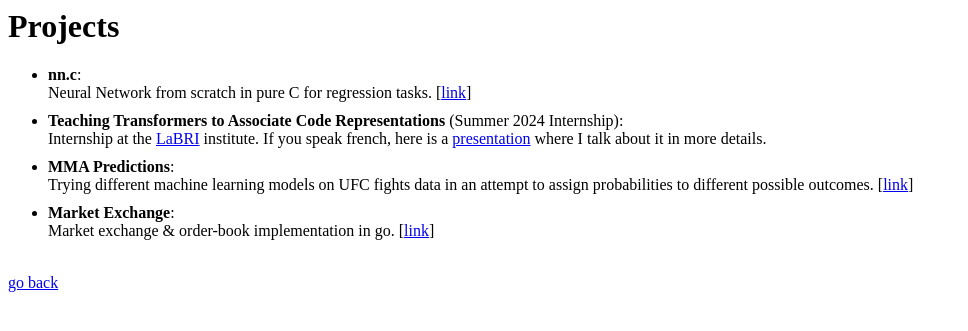
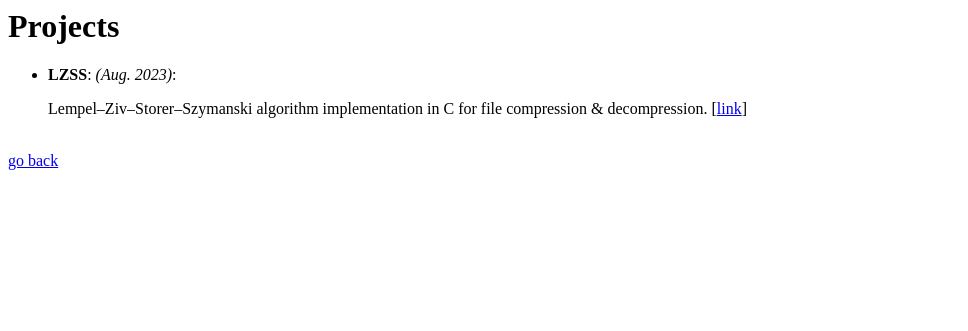
Before and after one commit to mrochk/mrochk.github.io, a Jekyll site: the page projects.html, which Jekyll copies as it is, in a window 1280 px wide. Shown: the top 331 px of the page, without its empty margins (0-968 px from the left). Built offline with Jekyll 4.4.1, drawn with Linux system fonts in a browser that asks for light colours.

Commit message:
Added projects page.

```diff
--- a/_config.yml
+++ b/_config.yml
@@ -23,7 +23,7 @@ resume_contact_address:         ""
 resume_header_contact_info:     "(+33) 6 42 83 09 69 - mrochkoulets@gmail.com"
 display_header_contact_info:    "false"
 
-resume_header_intro: "<p>I am a twenty-one years old computer science masters student mainly interested in <b>Machine/Deep Learning</b>. I am currently studying at <b>KU Leuven</b> in Belgium. If you would like to know more about me, feel free to take a look at my <a href=\"./resume.pdf\" target=\"_blank\">resume</a>. You can also see some projects I've been working on on my <a href=\"https://github.com/mrochk\" target=\"_blank\">Github</a> profile. (I do not have LinkedIn, sorry.)<br><br>I am always interested and looking for new challenges and opportunities. If you would like to contact me, do not hesitate to use my personal email address or phone number mentioned below.<br><br><b>E-mail</b>: <i>mrochkoulets[at]gmail[dot]com</i>.<br><b>Phone:</b> <i>(+33) 6 42  83 09 69</i>.<br><b>X:</b> <a href=\"https://x.com/mrochk_\" target=\"_blank\"><i>mrochk_</i></a> (DMs open).</p>"
+resume_header_intro: "<p>I am a twenty-one years old computer science masters student mainly interested in <b>Machine/Deep Learning</b>. I am currently studying at <b>KU Leuven</b> in Belgium. If you would like to know more about me, feel free to take a look at my <a href=\"./resume.pdf\" target=\"_blank\">resume</a>. You can see some projects I've been working on <a href=\"./projects.html\">here</a> or on my <a href=\"https://github.com/mrochk\" target=\"_blank\">Github</a> profile. (I do not have LinkedIn, sorry.)<br><br>I am always interested and looking for new challenges and opportunities. If you would like to contact me, do not hesitate to use my personal email address or phone number mentioned below.<br><br><b>E-mail</b>: <i>mrochkoulets[at]gmail[dot]com</i>.<br><b>Phone:</b> <i>(+33) 6 42  83 09 69</i>.<br><b>X:</b> <a href=\"https://x.com/mrochk_\" target=\"_blank\"><i>mrochk_</i></a> (DMs open).</p>"
 
 # use "yes" to display the email contact button,
 # "no" to display an "I'm not looking for work" message,
--- a/projects.html
+++ b/projects.html
@@ -8,11 +8,10 @@ li {
 
 <ul>
 
-<li><b>nn.c</b>:<br>Neural Network from scratch in pure C for regression tasks. [<a href="https://github.com/mrochk/nn.c">link</a>]<br></li>
-<li><b>Teaching Transformers to Associate Code Representations</b> (Summer 2024 Internship):<br>
-Internship at the <a href="https://www.labri.fr/">LaBRI</a> institute. If you speak french, here is a <a href="https://drive.google.com/file/d/1focEhL_AeCN1bhoTx6t6KQUB23Wv35BZ/view?usp=sharing">presentation</a> where I talk about it in more details.<br></li>
-<li><b>MMA Predictions</b>:<br>Trying different machine learning models on UFC fights data in an attempt to assign probabilities to different possible outcomes. [<a href="https://github.com/mrochk/mma-predictions">link</a>]<br></li>
-<li><b>Market Exchange</b>:<br>Market exchange & order-book implementation in go. [<a href="https://github.com/mrochk/exchange">link</a>]<br></li>
+    <li>
+        <b>LZSS</b>: <i>(Aug. 2023)</i>:
+        <p>Lempel–Ziv–Storer–Szymanski algorithm implementation in C for file compression & decompression. [<a href="https://github.com/mrochk/lzss">link</a>]</p>
+    </li>
 
 </ul>
 
```
